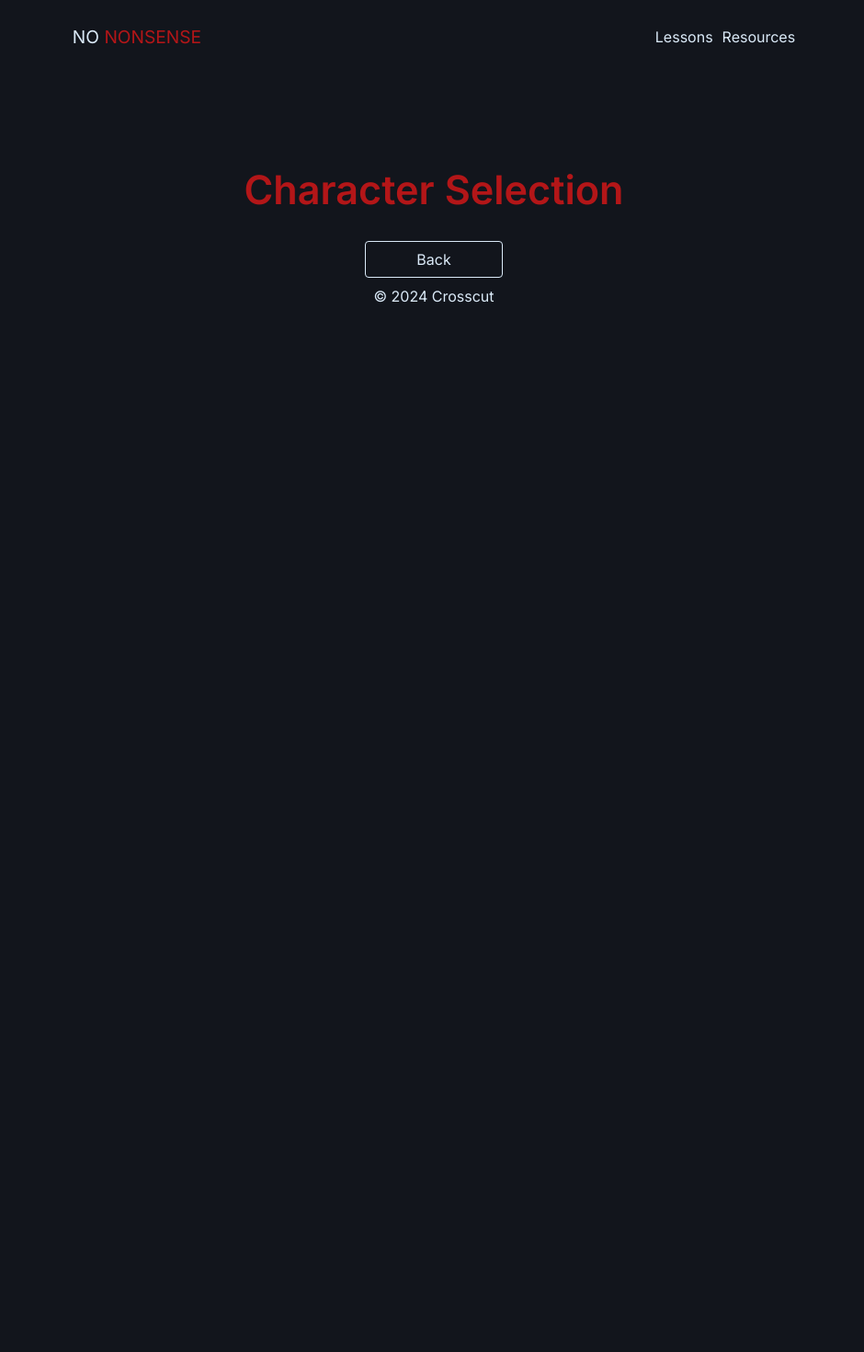
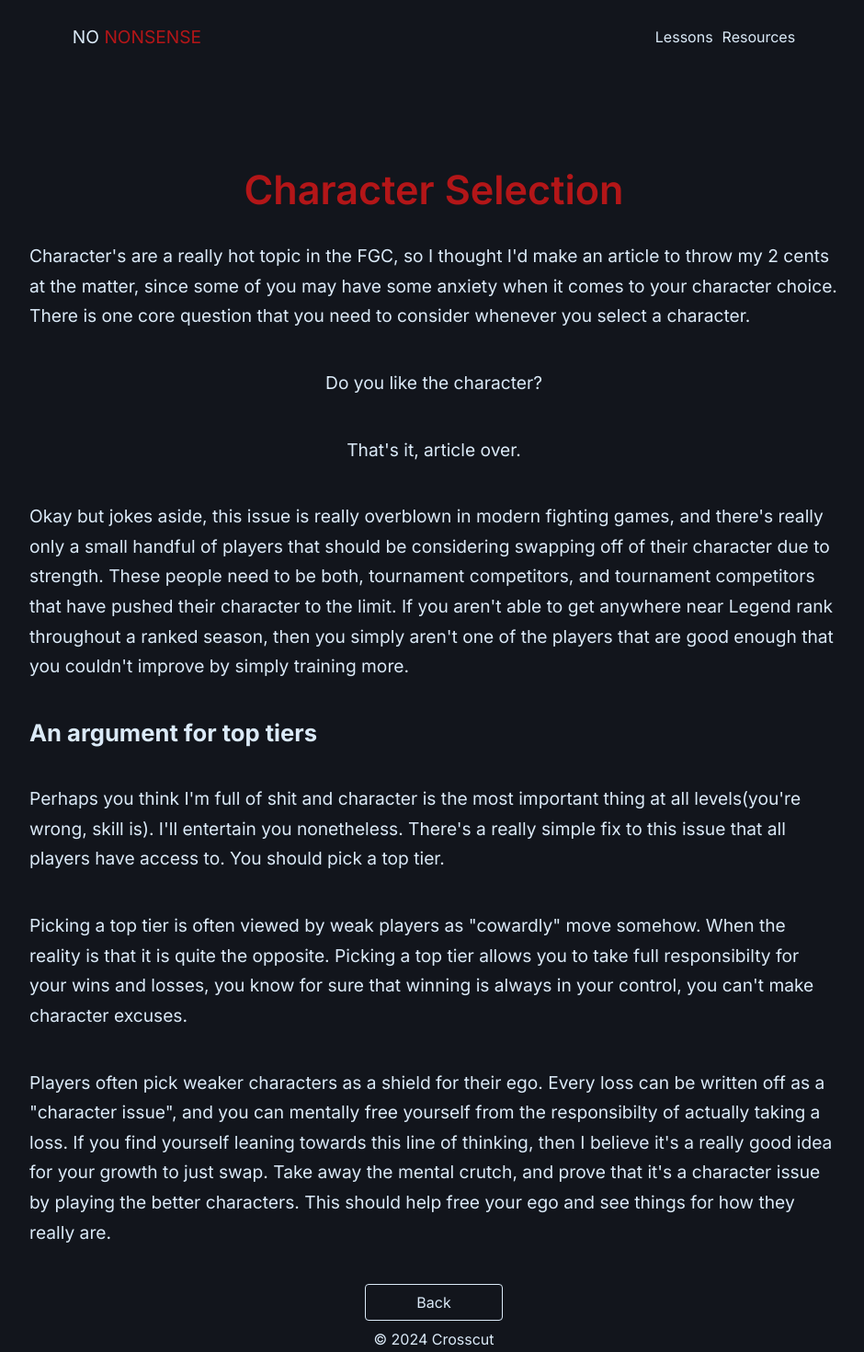
Before and after one commit to CrosscutX/nononsenseSF6, a React (Vite) app: page /lessons/characterselection in a window 1280 px wide. Shown: the top 1470 px of the page at 92% size, without its empty margins (168-1108 px from the left). Before the commit the page ends 800 px from the top, so only its background shows below. Built offline with nearby package versions, Linux system fonts and the light colour scheme.

Commit message:
Character selection done

```diff
--- a/src/components/lessons/Dashboard/Introduction.jsx
+++ b/src/components/lessons/Dashboard/Introduction.jsx
@@ -10,6 +10,7 @@ export default function Introduction() {
         <Link to="/lessons/aboutme">About Me</Link>
         <Link to="/lessons/mindset">Mindset</Link>
         <Link to="/lessons/characterselection">Character Selection</Link>
+        <Link to="/lessons/execution">Execution</Link>
       </div>
     </div>
   );
--- a/src/components/lessons/Introduction/CharacterSelection.jsx
+++ b/src/components/lessons/Introduction/CharacterSelection.jsx
@@ -4,6 +4,48 @@ export default function CharacterSelection() {
   return (
     <>
       <h2>Character Selection</h2>
+      <p>
+        Character's are a really hot topic in the FGC, so I thought I'd make an
+        article to throw my 2 cents at the matter, since some of you may have
+        some anxiety when it comes to your character choice. There is one core
+        question that you need to consider whenever you select a character.
+      </p>
+      <p>Do you like the character?</p>
+      <p>That's it, article over.</p>
+      <p>
+        Okay but jokes aside, this issue is really overblown in modern fighting
+        games, and there's really only a small handful of players that should be
+        considering swapping off of their character due to strength. These
+        people need to be both, tournament competitors, and tournament
+        competitors that have pushed their character to the limit. If you aren't
+        able to get anywhere near Legend rank throughout a ranked season, then
+        you simply aren't one of the players that are good enough that you
+        couldn't improve by simply training more.
+      </p>
+      <h3>An argument for top tiers</h3>
+      <p>
+        Perhaps you think I'm full of shit and character is the most important
+        thing at all levels(you're wrong, skill is). I'll entertain you
+        nonetheless. There's a really simple fix to this issue that all players
+        have access to. You should pick a top tier.
+      </p>
+      <p>
+        Picking a top tier is often viewed by weak players as "cowardly" move
+        somehow. When the reality is that it is quite the opposite. Picking a
+        top tier allows you to take full responsibilty for your wins and losses,
+        you know for sure that winning is always in your control, you can't make
+        character excuses.
+      </p>
+      <p>
+        Players often pick weaker characters as a shield for their ego. Every
+        loss can be written off as a "character issue", and you can mentally
+        free yourself from the responsibilty of actually taking a loss. If you
+        find yourself leaning towards this line of thinking, then I believe it's
+        a really good idea for your growth to just swap. Take away the mental
+        crutch, and prove that it's a character issue by playing the better
+        characters. This should help free your ego and see things for how they
+        really are.
+      </p>
     </>
   );
 }
```
Also changed, not shown: src/components/lessons/Introduction/Execution.jsx (added, +9 -0 lines).
